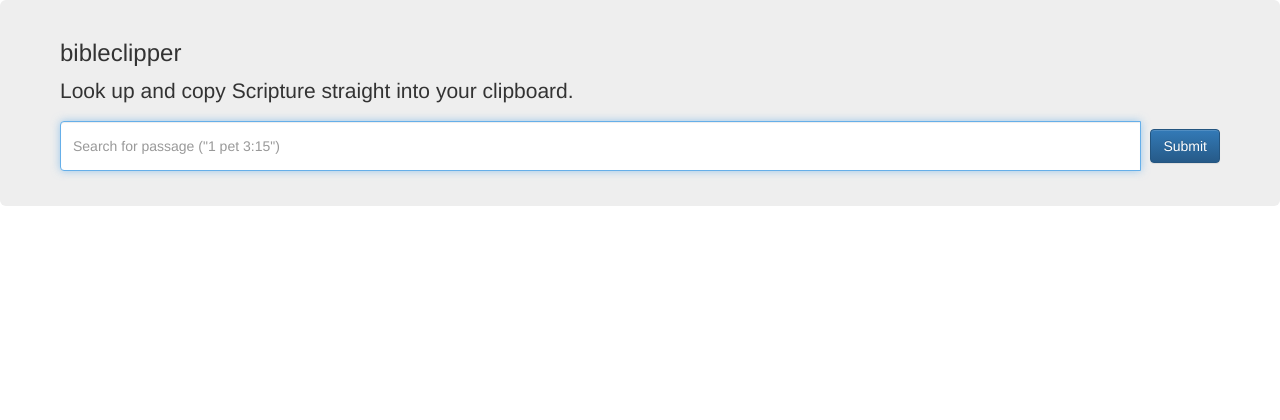
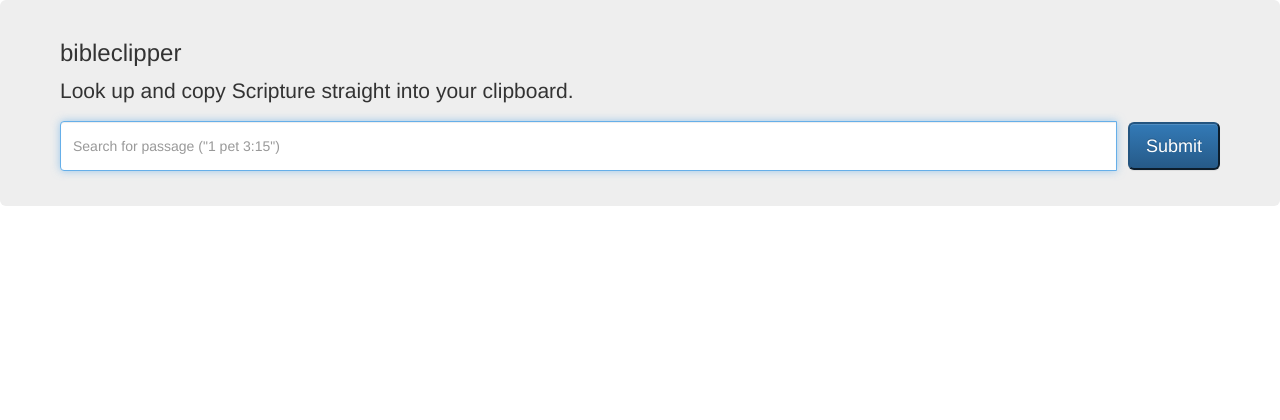
Before and after one commit to jasonku/bibleclipper, a PHP site: page / in a window 1280 px wide. Shown: the top 420 px of the page. Run offline with PHP 8.4, Linux system fonts and the light colour scheme; some libraries are stand-ins or nearby versions.

Commit message:
Use large submit button.

```diff
--- a/index.css
+++ b/index.css
@@ -10,11 +10,6 @@
 #passage-search {
   height: 50px;
   width: 99%;
-}
-
-#submit-button {
-  border-top-left-radius: 4px;
-  border-bottom-left-radius: 4px
 }
 
 #passage-template {
--- a/index.html
+++ b/index.html
@@ -32,7 +32,7 @@
           <div class="form-group input-group">
             <input type="text" class="form-control" id="passage-search" placeholder='Search for passage ("1 pet 3:15")'>
             <span class="input-group-btn">
-              <button type="submit" class="btn btn-primary" id="submit-button">Submit</button>
+              <button type="submit" class="btn-lg btn-primary" id="submit-button">Submit</button>
             </span>
           </div>
         </form>
```
